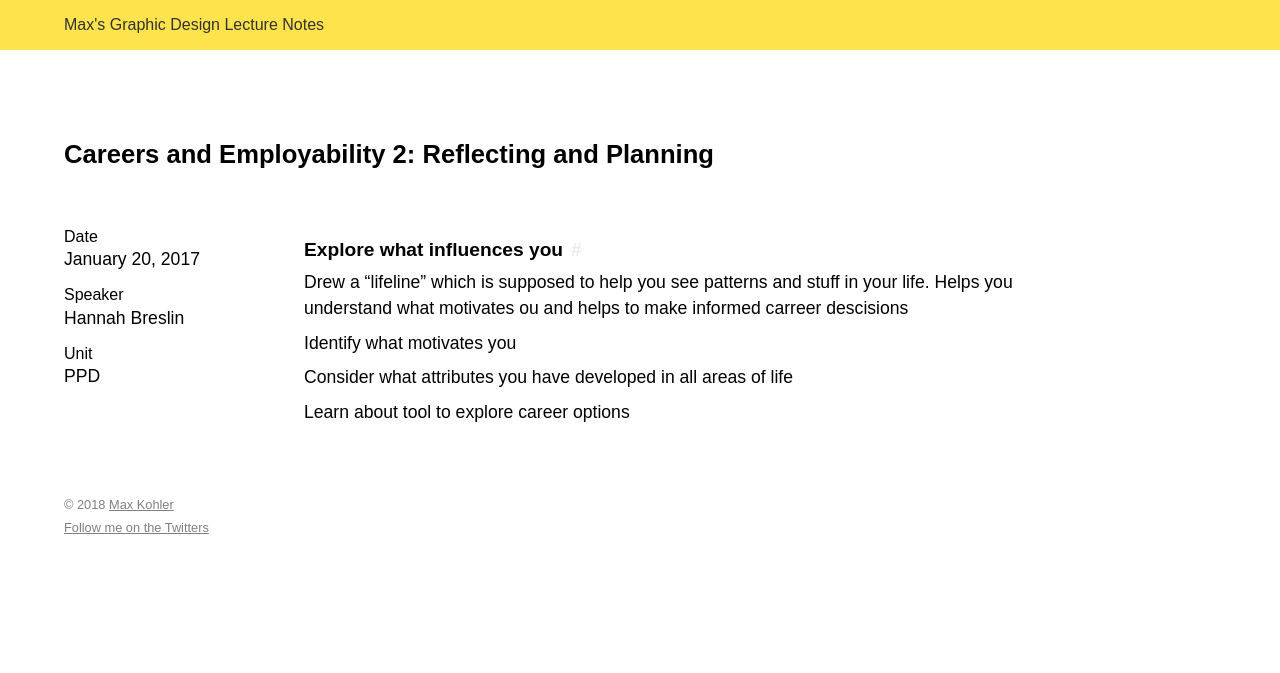
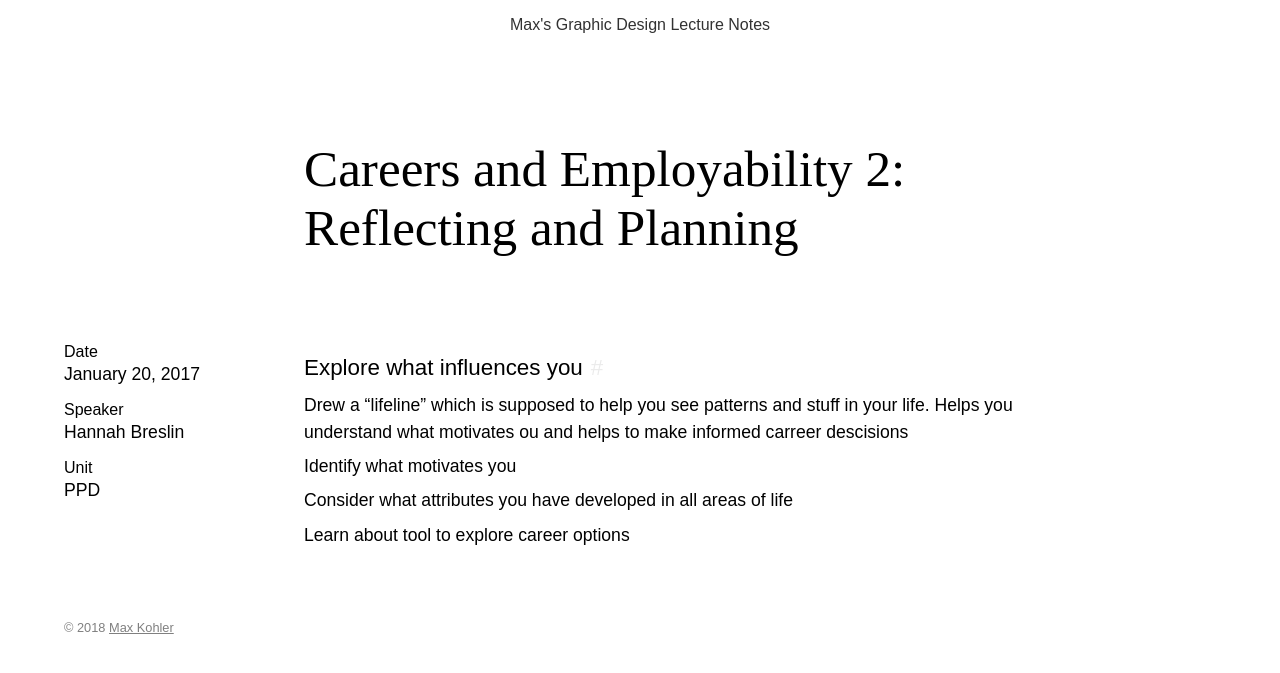
Before and after one commit to awesomephant/notes, a Jekyll site: the page built from _posts/2017-01-20-careers-2.markdown, in a window 1280 px wide. Shown: the top 673 px of the page. Built offline with Jekyll 4.4.1, drawn with Linux system fonts in a browser that asks for light colours.

Commit message:
Refactor

```diff
--- a/_includes/footer.html
+++ b/_includes/footer.html
@@ -1,17 +1,8 @@
 <footer class="site-footer">
 <p>© {{site.time | date: '%Y'}} <a href="http://www.maxkoehler.com">Max Kohler</a></p>
-<p><a href="http://www.twitter.com/awesomephant">Follow me on the Twitters</a></p>
 </footer>
 
 <script>
-  (function(i,s,o,g,r,a,m){i['GoogleAnalyticsObject']=r;i[r]=i[r]||function(){
-  (i[r].q=i[r].q||[]).push(arguments)},i[r].l=1*new Date();a=s.createElement(o),
-  m=s.getElementsByTagName(o)[0];a.async=1;a.src=g;m.parentNode.insertBefore(a,m)
-  })(window,document,'script','//www.google-analytics.com/analytics.js','ga');
-
-  ga('create', 'UA-42590037-4', 'auto');
-  ga('send', 'pageview');
-
 document.addEventListener('DOMContentLoaded', function(){
 		var header = document.querySelector('.site-header');
 		let headlines = document.querySelectorAll('.post-content h2[id]');
--- a/_sass/_base.scss
+++ b/_sass/_base.scss
@@ -1,27 +1,17 @@
-@mixin bp($point) {
-  @if $point == l {
-    @media (min-width: 65rem) { @content; }
-  }
-  @else if $point == m {
-    @media (min-width: 45rem) { @content; }
-  }
-  @else if $point == s {
-    @media (min-width: 35rem)  { @content; }
-  }
-}
-
-*{
+* {
   margin: 0;
   padding: 0;
   box-sizing: border-box;
 }
 body {
   font-family: sans-serif;
+  a {
+    text-decoration: underline;
+    color: gray;
+  }
 }
 
 table {
 	border-collapse: collapse;
 	border-spacing: 0;
 }
-
-$green: rgb(100,240,130)
--- a/_sass/_layout.scss
+++ /dev/null
@@ -1,258 +0,0 @@
-.site-title {
-    color: $black;
-    text-decoration: none;
-}
-
-.site-header {
-    padding: 1rem 5%;
-    background-color: lighten(gold, 15);
-}
-
-.fuzzy-search {
-    column-span: all;
-    display: block;
-    width: 100%;
-    border: 0;
-    font-size: 1.5rem;
-    padding: 1.5rem 5%;
-    border-bottom: 1px solid $lightgray;
-    margin-bottom: 1.5rem;
-    &:focus {
-        box-shadow: none;
-        outline: none;
-        border-color: $black;
-    }
-}
-
-.post-nav {
-    padding: 0 5%;
-    padding-bottom: 1.5rem;
-    padding-top: 1.5rem;
-    border-bottom: 1px solid $lightgray;
-    a {
-        margin-right: 1em;
-        text-decoration: none;
-        color: gray;
-        font-size: 1.5rem;
-        &.active {
-            color: $black;
-        }
-    }
-}
-
-
-.post-list {
-    list-style: none;
-    margin-bottom: 2rem;
-    .list {
-        list-style: none;
-    }
-}
-
-.post-list-post {
-    display: flex;
-    flex-wrap: wrap;
-    width: 100%;
-    padding: .9rem 5%;
-    border-bottom: 1px solid $lightgray;
-    justify-content: flex-start;
-    align-items: stretch;
-    @include bp(m){
-      flex-wrap: nowrap;
-    }
-    h2 {
-        font-weight: normal
-    }
-    li {
-        list-style: none;
-        margin-bottom: .1em;
-    }
-}
-
-.post-list-date, .post-list-unit, .post-list-teacher {
-  flex-basis: 25%;
-  flex-grow: 2;
-  font-size: .95rem;
-}
-
-
-.post-list-link {
-    color: $black;
-    flex-basis: 80%;
-    flex-grow: 1;
-    padding-top: .5rem;
-    @include bp(m){
-      padding: 0;
-    }
-    text-decoration: none;
-    font-size: 1.3rem;
-    &:hover,
-    &:focus {
-        text-decoration: underline;
-    }
-}
-
-.post {
-    margin-bottom: 2rem;
-}
-
-.post-link {
-    color: $black;
-}
-
-.post-jumplink {
-    color: $lightgray !important;
-    padding-left: .5rem;
-    display: inline-block;
-    text-decoration: none;
-}
-
-.post-container {
-    display: grid;
-    grid-template-columns: 15rem 1fr;
-    font-size: 1rem;
-    @include bp(m) {
-        font-size: 1.1rem;
-    }
-    padding: 2rem 5%;
-    padding-top: 10vh;
-    a {
-        color: darken(cornflowerblue, 10);
-        text-decoration: none;
-        &:hover, &:focus {
-            color: darken(cornflowerblue, 1);
-        }
-    }
-}
-
-.post-header {
-    grid-area: 1 / 1/ 2 / 3;
-    margin-bottom: 2em;
-}
-
-.post-title {
-    font-weight: 600;
-    font-size: 1.4rem;
-    max-width: 50rem;
-    @include bp(m){
-        font-size: 1.6rem;
-    }
-}
-
-.post-abstract {
-    font-size: 1.4rem;
-    padding-bottom: 1rem;
-    max-width: 30em;
-    line-height: 1.4;
-    @include bp(m){
-        font-size: 1.6rem;
-    }
-}
-
-.post-meta {
-    display: block;
-    flex-basis: 20%;
-    margin-bottom: 2rem;
-    @include bp(m) {
-        padding-right: 1rem;
-        max-width: 20rem;
-    }
-    li {
-        display: block;
-        padding: .5rem 0;
-    }
-    span {
-        display: block;
-        margin-bottom: .2rem;
-        font-size: 1rem;
-    }
-}
-
-.post-unit {
-    color: rgba($black, .6);
-}
-
-.post-content {
-    max-width: 45rem;
-    line-height: 1.5;
-    .hasimage {
-        font-size: .9rem;
-        margin-top: 2em;
-        margin-bottom: 2em;
-        line-height: 1.35;
-        text-align: center;
-        @include bp(m){
-            width: 120%;
-            margin-left: -10%;
-        }
-        img {
-            margin: 0 auto;
-            margin-bottom: .5em;
-            max-width: 100%;
-        }
-    }
-    p,
-    ol,
-    ul {
-        margin-bottom: .5rem;
-    }
-    h2,
-    h3 {
-        font-weight: normal
-    }
-    ul,
-    ol {
-        margin-left: 1rem;
-    }
-    hr {
-        margin-bottom: 1rem;
-    }
-    h2 {
-        font-weight: bold;
-        font-size: 1.2rem;
-        margin-bottom: .25rem;
-        margin-top: 1rem;
-    }
-    h3 {
-        margin-bottom: .5rem;
-    }
-    table {
-        font-size: 1rem;
-        margin-bottom: 1rem;
-        @include bp(m){
-            width: 120%;
-        }
-    }
-    thead {
-        text-align: left;
-        border-bottom: 1px solid $black;
-    }
-    td {
-        border-bottom: 1px solid $black;
-        padding: .2rem;
-    }
-}
-
-img,
-iframe, video {
-    display: block;
-    max-width: 100%;
-}
-
-.site-footer {
-    padding: 2rem 5%;
-    font-size: .8rem;
-    color: gray;
-    p {
-        margin-bottom: .5rem;
-    }
-    a {
-        color: gray;
-        text-decoration: underline;
-    }
-}
-
-blockquote {
-    display: block;
-    font-size: .9em;
-}
--- /dev/null
+++ b/_sass/_post-list.scss
@@ -0,0 +1,44 @@
+.post-list {
+    list-style: none;
+    margin-bottom: 2rem;
+    .list {
+        list-style: none;
+    }
+}
+
+.post-list-post {
+    width: 100%;
+    text-align: center;
+    margin-bottom: 4rem;
+    margin-top: 4rem;
+    font-size: 1.1rem;
+    font-family: "Suisse Int'l";
+}
+
+.post-thumb {
+    max-height: 55vh;
+    max-width: 60vw;
+    margin-top: .5rem;
+    margin-bottom: .5rem;
+    display: inline-block;
+}
+
+.post-list-date {
+    display: block;
+}
+
+
+.post-list-link {
+    color: $black;
+    text-decoration: none;
+    font-size: 5vw;
+    display: block;
+    margin: 0 auto;
+    padding: 0 2em;
+    line-height: 1.1;
+
+    &:hover,
+    &:focus {
+        text-decoration: underline;
+    }
+}
--- /dev/null
+++ b/_sass/_post.scss
@@ -0,0 +1,147 @@
+.post {
+    margin-bottom: 2rem;
+}
+
+.post-link {
+    color: $black;
+}
+
+.post-jumplink {
+    color: $lightgray !important;
+    padding-left: .5rem;
+    display: inline-block;
+    text-decoration: none;
+}
+
+.post-container {
+    display: grid;
+    grid-template-columns: 15rem 1fr;
+    font-size: 1rem;
+    @include bp(m) {
+        font-size: 1.1rem;
+    }
+    padding: 2rem 5%;
+    padding-top: 10vh;
+}
+
+.post-header {
+    grid-area: 1 /2 / 2 / 3;
+    margin-bottom: 2em;
+}
+
+.post-title {
+    font-weight: 400;
+    font-size: 1.4rem;
+    max-width: 50rem;
+    line-height: 1.15;
+    margin-bottom: .5em;
+    font-family: "Suisse Int'l", serif;
+    @include bp(m){
+        font-size: 4vw;
+    }
+}
+
+.post-abstract {
+    font-size: 1.4rem;
+    padding-bottom: 1rem;
+    max-width: 30em;
+    line-height: 1.4;
+    @include bp(m){
+        font-size: 1.6rem;
+    }
+}
+blockquote {
+    display: block;
+    font-size: .9em;
+}
+
+.post-meta {
+    display: block;
+    grid-area: 2 / 1 / 2 / 2;
+    flex-basis: 20%;
+    margin-bottom: 2rem;
+    @include bp(m) {
+        padding-right: 1rem;
+        max-width: 20rem;
+    }
+    li {
+        display: block;
+        padding: .5rem 0;
+    }
+    span {
+        display: block;
+        margin-bottom: .2rem;
+        font-size: 1rem;
+    }
+}
+
+.post-unit {
+    color: rgba($black, .6);
+}
+
+.post-content {
+    max-width: 45rem;
+    grid-area: 2 / 2 / 2 / 3;
+    line-height: 1.5;
+    .hasimage {
+        font-size: .9rem;
+        margin-top: 2em;
+        margin-bottom: 2em;
+        line-height: 1.35;
+        text-align: center;
+        @include bp(m){
+            width: 120%;
+            margin-left: -10%;
+        }
+        img {
+            margin: 0 auto;
+            margin-bottom: .5em;
+            max-width: 100%;
+        }
+    }
+    p,
+    ol,
+    ul {
+        margin-bottom: .5rem;
+    }
+    h2,
+    h3 {
+        font-weight: normal
+    }
+    ul,
+    ol {
+        margin-left: 1rem;
+    }
+    hr {
+        margin-bottom: 1rem;
+    }
+    h2 {
+        font-size: 1.4rem;
+        margin-bottom: .5rem;
+        margin-top: 1rem;
+    }
+    h3 {
+        margin-bottom: .5rem;
+    }
+    table {
+        font-size: 1rem;
+        margin-bottom: 1rem;
+        @include bp(m){
+            width: 120%;
+        }
+    }
+    thead {
+        text-align: left;
+        border-bottom: 1px solid $black;
+    }
+    td {
+        border-bottom: 1px solid $black;
+        padding: .2rem;
+    }
+}
+
+img,
+iframe, video {
+    display: block;
+    max-width: 100%;
+}
--- /dev/null
+++ b/_sass/_site.scss
@@ -0,0 +1,38 @@
+.site-title {
+    color: $black;
+    text-decoration: none;
+}
+
+.site-header {
+    padding: 1rem;
+    text-align: center;
+}
+
+.fuzzy-search {
+    display: block;
+    width: 100%;
+    margin: 0 auto;
+    max-width: 35em;
+    border: 1px solid $black;
+    font-size: 1.2rem;
+    padding: 1rem;
+    margin-bottom: 1.5rem;
+    &:focus {
+        box-shadow: none;
+        outline: none;
+        border-color: $black;
+    }
+}
+
+.site-footer {
+    padding: 2rem 5%;
+    font-size: .8rem;
+    color: gray;
+    p {
+        margin-bottom: .5rem;
+    }
+    a {
+        color: gray;
+        text-decoration: underline;
+    }
+}
--- /dev/null
+++ b/_sass/_vars.scss
@@ -0,0 +1,16 @@
+@mixin bp($point) {
+    @if $point == l {
+      @media (min-width: 65rem) { @content; }
+    }
+    @else if $point == m {
+      @media (min-width: 45rem) { @content; }
+    }
+    @else if $point == s {
+      @media (min-width: 35rem)  { @content; }
+    }
+  }
+
+
+$lightgray: rgb(235,235,235);
+$black: rgb(50,50,50);
+$green: rgb(100,240,130)
--- a/css/main.scss
+++ b/css/main.scss
@@ -1,15 +1,13 @@
 ---
-# Only the main Sass file needs front matter (the dashes are enough)
 ---
 @charset "utf-8";
-
-$lightgray: rgb(235,235,235);
-$black: rgb(50,50,50);
-// Import partials from `sass_dir` (defaults to `_sass`)
 @import
-        "base",
-        "layout";
+    "vars",
+    "base",
+    "post-list",
+    "post",
+    "site";
 
 @media print {
-        @import "print";
+    @import "print";
 }
```
Also changed, not shown: index.html (+6 -8 lines).
